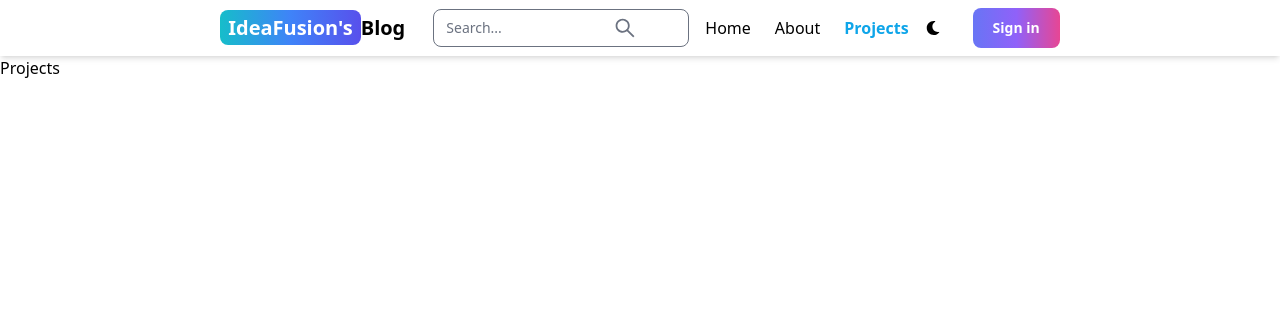
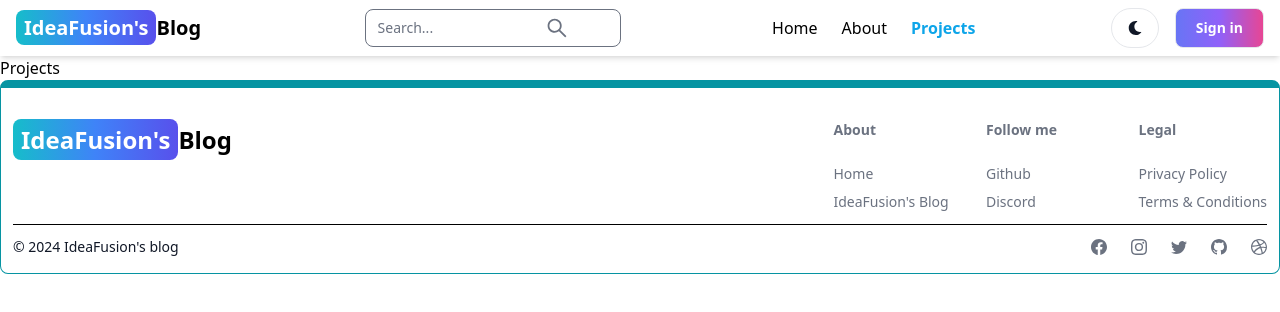
Before and after one commit to rohit-dongare/Eventora, a React (Vite) app in the folder client/: page /projects in a window 1280 px wide. Shown: the top 312 px of the page. Built offline with nearby package versions, Linux system fonts and the light colour scheme.

Commit message:
Create and add Footer Component

```diff
--- a/client/src/App.jsx
+++ b/client/src/App.jsx
@@ -6,6 +6,7 @@ import SignUp from './pages/SignUp';
 import Dashboard from './pages/Dashboard';
 import Projects from './pages/Projects';
 import Header from './Components/Header';
+import Footer from './Components/Footer';
 
 const App = () => {
   return (
@@ -19,6 +20,7 @@ const App = () => {
         <Route path="/dashboard" element={<Dashboard/>} />
         <Route path="/projects" element={<Projects/>} />
       </Routes>
+      <Footer/>
     </BrowserRouter>
   )
 }
--- /dev/null
+++ b/client/src/Components/Footer.jsx
@@ -0,0 +1,72 @@
+import React from 'react'
+import { Footer } from 'flowbite-react'
+import { Link } from 'react-router-dom'
+import { BsFacebook,BsInstagram, BsTwitter,BsGithub, BsDribbble   } from 'react-icons/bs';
+
+const FooterComponent = () => {
+  return (
+    <Footer container className='border border-t-8 px-3 py-4 border-teal-500'>
+        <div className='w-full max-w-7xl mx-auto'>
+            <div className="grid w-full justify-between sm:flex md:grid-cols-1">
+                <div className='mb-3 mt-5'>
+                  <Link to='/' className="text-lg sm:text-xl lg:text-2xl font-semibold dark:text-white">
+                    <span className='px-2 py-1 bg-gradient-to-r from-teal-400 via-blue-500 to-indigo-600
+                    hover:bg-gradient-to-l
+                     rounded-lg text-white'>
+                      IdeaFusion's
+                    </span>
+                     Blog
+                  </Link>
+                </div>
+                <div className='grid grid-cols-2 gap-8 mt-4 sm:grid-cols-3 sm:gap-6'>
+                    <div>
+                     <Footer.Title title='About' className='mb-4 font-bold'/>
+                     <Footer.LinkGroup col>
+                         <Footer.Link href='/' target='_blank' rel='noopener noreferrer' className='hover:text-sky-500 mt-2'>Home</Footer.Link>
+                     </Footer.LinkGroup>
+                     <Footer.LinkGroup col>
+                         <Footer.Link href='/about' target='_blank' rel='noopener noreferrer' className='hover:text-sky-500 mt-2'>IdeaFusion's Blog</Footer.Link>
+                     </Footer.LinkGroup>
+                    </div>
+                    <div>
+                     <Footer.Title title='Follow me' className='mb-4 font-bold'/>
+                     <Footer.LinkGroup col>
+                         <Footer.Link href='https://www.github.com/rohit-dongare' target='_blank' rel='noopener noreferrer' className='hover:text-sky-500 mt-2'>Github</Footer.Link>
+                     </Footer.LinkGroup>
+                     <Footer.LinkGroup col>
+                         <Footer.Link href='#' target='_blank' rel='noopener noreferrer' className='hover:text-sky-500 mt-2'>Discord</Footer.Link>
+                     </Footer.LinkGroup>
+                    </div>
+                    <div>
+                     <Footer.Title title='Legal' className='mb-4 font-bold'/>
+                     <Footer.LinkGroup col>
+                         <Footer.Link href='#' target='_blank' rel='noopener noreferrer' className='hover:text-sky-500 mt-2'>Privacy Policy</Footer.Link>
+                     </Footer.LinkGroup>
+                     <Footer.LinkGroup col>
+                         <Footer.Link href='#' target='_blank' rel='noopener noreferrer' className='hover:text-sky-500 mt-2'>Terms &amp; Conditions</Footer.Link>
+                     </Footer.LinkGroup>
+                    </div>
+                </div>
+            </div>
+            <Footer.Divider className='mt-3 mb-3 border-black'/>
+            <div className='w-full sm:flex sm:items-center sm:justify-between'>
+                <Footer.Copyright
+                  className='text-gray-900 hover:text-sky-500'
+                  href='#'
+                  by=" IdeaFusion's blog"
+                  year={new Date().getFullYear()}
+                />
+                <div className='flex gap-6 sm:mt-0 mt-4 sm:justify-center'>
+                    <Footer.Icon href='#' icon={BsFacebook} />
+                    <Footer.Icon href='#' icon={BsInstagram} />
+                    <Footer.Icon href='#' icon={BsTwitter} />
+                    <Footer.Icon href='https://www.github.com/rohit-dongare' icon={BsGithub} />
+                    <Footer.Icon href='#' icon={BsDribbble} />
+                </div>
+            </div>
+        </div>
+    </Footer>
+  )
+}
+
+export default FooterComponent
--- a/client/src/pages/SignUp.jsx
+++ b/client/src/pages/SignUp.jsx
@@ -94,7 +94,7 @@ const SignUp = () => {
                 onChange={handleChange}
               />
             </div>
-            <Button className={`${loading ? 'backdrop-blur-0' : ''} bg-gradient-to-r from-indigo-600 via-purple-600 to-pink-600 font-bold text-white rounded-lg hover:bg-gradient-to-l`} disabled={loading} type='submit'>
+            <Button className={`${loading ? 'blur-[2px]' : ''} bg-gradient-to-r from-indigo-600 via-purple-600 to-pink-600 font-bold text-white rounded-lg hover:bg-gradient-to-l`} disabled={loading} type='submit'>
               {loading ? (
                 <>
                   <Spinner size='sm' className='w-[18px]' />
```
